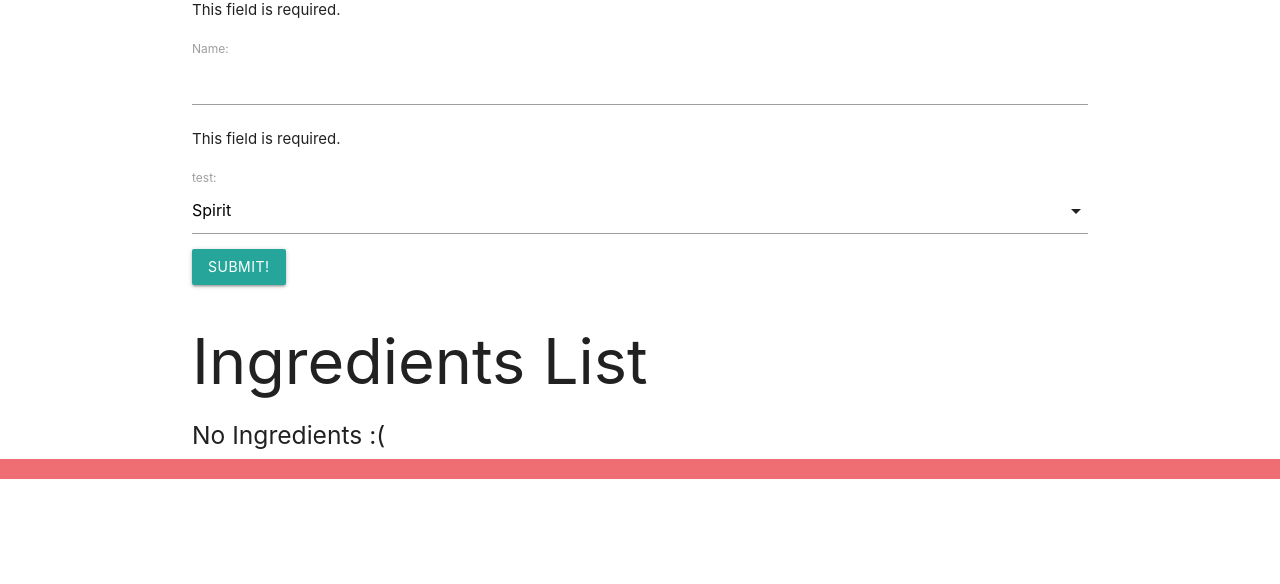
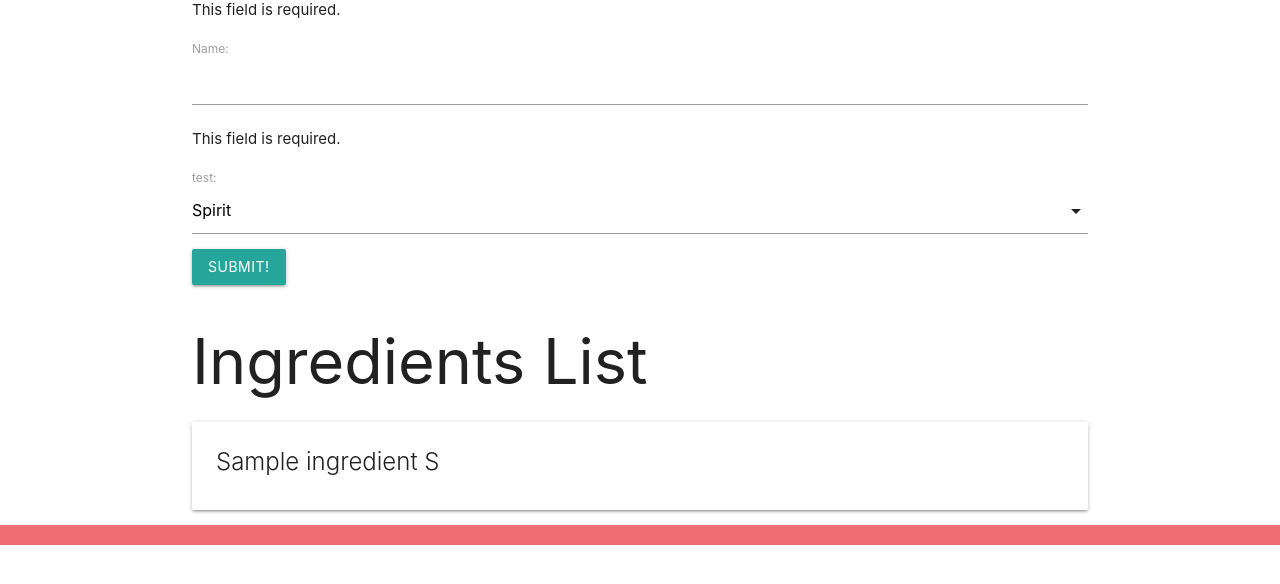
Before and after one commit to sicknarf/Project-3, a Django app: page /ingredients/ in a window 1280 px wide. Shown: the part 201-785 px from the top of the page. Run offline with Django 4.2, Linux system fonts and the light colour scheme; tables that the repository leaves empty hold one stand-in row (values such as "Sample post").

Commit message:
resolved inventory listing issue

```diff
--- a/pourspot/main_app/templates/drinks/detail.html
+++ b/pourspot/main_app/templates/drinks/detail.html
@@ -19,7 +19,7 @@
 
         <!-- Insert photo markup below this comment -->
         {% for recipe in drink.recipe_set.all %}
-        <a href="#">recipe #{{recipe.id}}</a><br />
+        <a href="{% url 'recipe_detail' drink.id recipe.id %}">recipe #{{recipe.id}}</a><br />
         {% endfor %}
         <div class="card-action">
             <a href="{% url 'add_recipe' drink.id %}">add a recipe</a>
--- a/pourspot/main_app/templates/main_app/ingredient_form.html
+++ b/pourspot/main_app/templates/main_app/ingredient_form.html
@@ -25,13 +25,13 @@
         </a>
     {% endfor %} -->
 
-    {% if ingredient.count %}
-      {% for one in ingredient.all %}
+    {% if ingredients.count %}
+      {% for ingredient in ingredients %}
         <div class="card">
           <div class="card-content">
             <span class="card-title">
-              {{ one.name }}
-              {{ one.type }}
+              {{ ingredient.name }}
+              {{ ingredient.type }}
             </span>
           </div>
         </div>
--- a/pourspot/main_app/urls.py
+++ b/pourspot/main_app/urls.py
@@ -31,13 +31,13 @@ urlpatterns = [
 
     # http://localhost:8000/ingredients/
     path('ingredients/index', viewsingredients.IngredientList.as_view(), name='ingredients_index'),
-#     path('ingredients/', viewsingredients.IngredientCreate.as_view(), name='ingredients_create'),
+    # path('ingredients/', viewsingredients.IngredientCreate.as_view(), name='ingredients_create'),
     path('ingredients/', viewsingredients.add_ingredient, name="add_ingredient"),
 
     # http://localhost:8000/drinks/1/recipes/1/
     ###################### NEEDS ATTENTION ######################
     # this was previously <int:pk> instead of <int:drink_id> and <int:recipe_id>
-    path('ingredients/<int:drink_id>/recipes/<int:recipe_id>/', viewsrecipe.RecipeDetail.as_view(), name='recipe_detail'),
+    path('ingredients/<int:drink_id>/recipes/<int:recipe_id>/', viewsrecipe.recipe_detail, name='recipe_detail'),
 
     ###################### NEEDS ATTENTION ######################
     # http://localhost:8000/drinks/1/recipes/create/
--- a/pourspot/main_app/viewsingredients.py
+++ b/pourspot/main_app/viewsingredients.py
@@ -25,11 +25,12 @@ class IngredientList(ListView):
     fields = '__all__'
 
 def add_ingredient(request):
+    ingredients = Ingredient.objects.all
     form = IngredientForm(request.POST)
     if form.is_valid():
         new_ingredient = form.save()
         new_ingredient.save()
-    return render(request, 'main_app/ingredient_form.html', {'form': form})
+    return render(request, 'main_app/ingredient_form.html', {'form': form, 'ingredients': ingredients})
 
 # class IngredientCreate(CreateView):
 #     model = Ingredient
```
Also changed, not shown: pourspot/main_app/templates/drinks/recipe_detail.html (added, +8 -0 lines), pourspot/main_app/viewsrecipe.py (+4 -6 lines).
